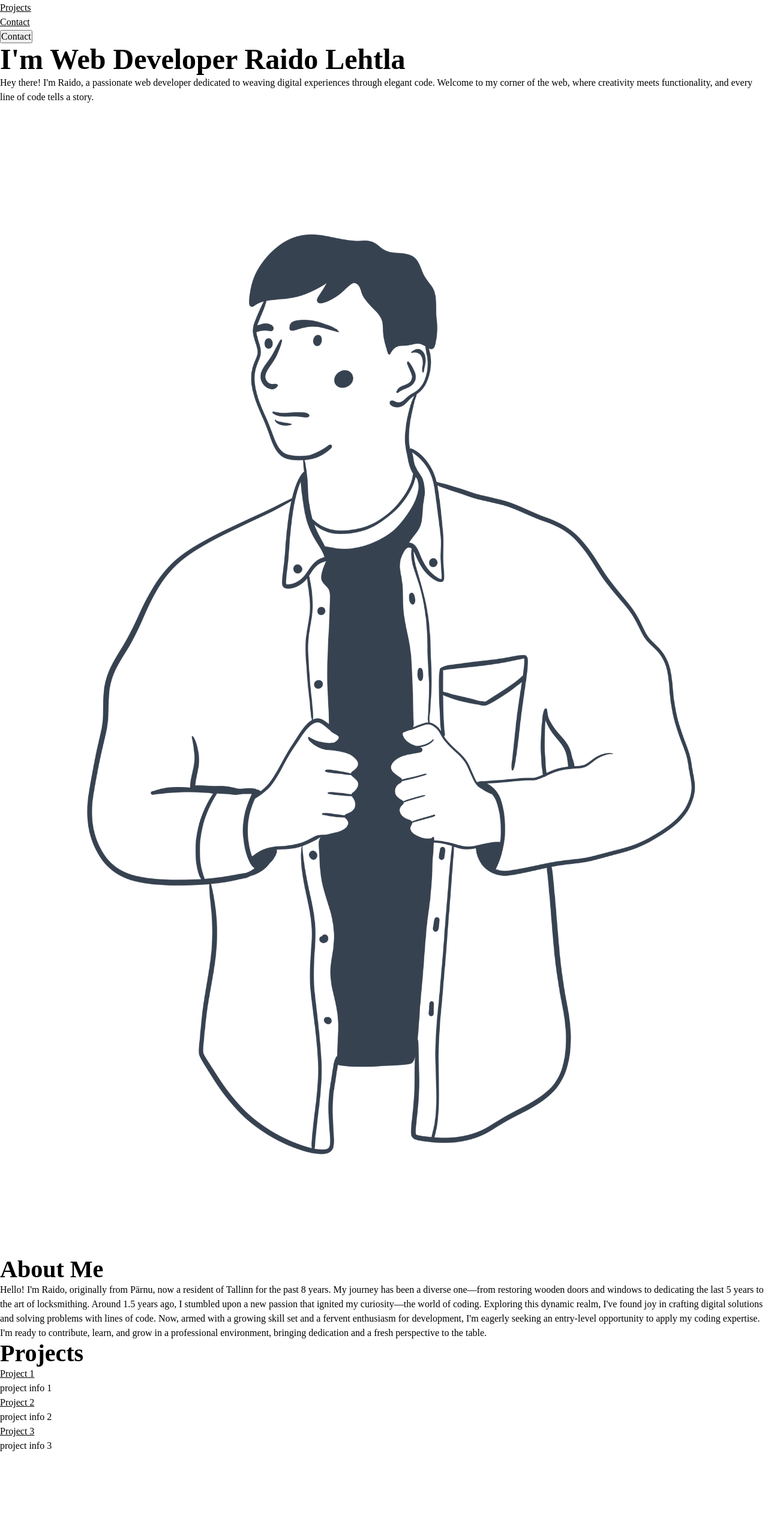
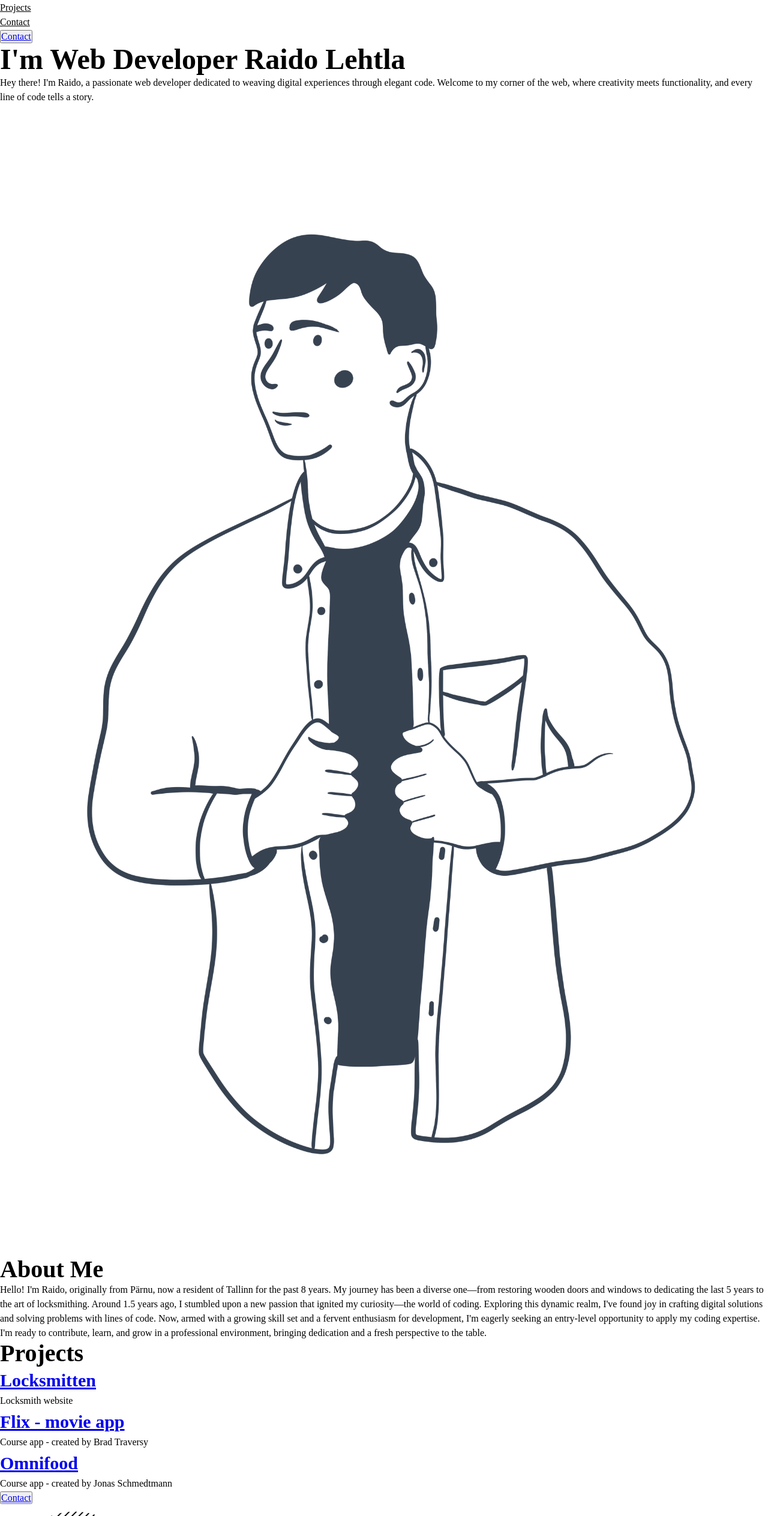
Before and after one commit to RaidoLehtla/Portfolio, a website built with Vite: page index.html in a window 1280 px wide. Shown: the part 273-2800 px from the top of the page at 60% size. Before the commit the page ends 2695 px from the top, so only its background shows below. Built offline with nearby package versions, Linux system fonts and the light colour scheme.

Commit message:
finishing html

```diff
--- a/index.html
+++ b/index.html
@@ -2,7 +2,7 @@
 <html lang="en">
   <head>
     <meta charset="UTF-8" />
-    <link rel="icon" type="image/svg+xml" href="/vite.svg" />
+    <link rel="icon" type="image/svg+xml" href="/img/r-logo.png" />
     <meta name="viewport" content="width=device-width, initial-scale=1.0" />
 
     <title>Portfolio</title>
@@ -19,7 +19,9 @@
             <li><a href="#">Contact</a></li>
           </ul>
         </nav>
-        <button class="button">Contact</button>
+        <button>
+        <a href="mailto:raidolehtla@gmail.com" class="button">Contact</a>
+      </button>
       </div>
     </header>
 
@@ -75,18 +77,38 @@
         </h2>
         <div>
           <ul>
-            <li><a href="#">Project 1</a></li>
-            <p>project info 1</p>
-            <li><a href="#">Project 2</a></li>
-            <p>project info 2</p>
-            <li><a href="#">Project 3</a></li>
-            <p>project info 3</p>
+            <li>
+
+              <a class=" fs-500 fw-bold" href="https://locksmitten.netlify.app/">Locksmitten</a>
+            </h3>
+            </li>
+            <p>Locksmith website</p>
+            <li><a class=" fs-500 fw-bold" href="https://flixx-app-git-main-raidoxs-projects.vercel.app">Flix - movie app</a></li>
+            <p>Course app - created by Brad Traversy</p>
+            <li><a class=" fs-500 fw-bold" href="https://omnifood-raido.netlify.app/">Omnifood</a></li>
+            <p>Course app - created by Jonas Schmedtmann</p>
           </ul>
         </div>
+        <button>
+        <a href="mailto:raidolehtla@gmail.com" class="button">Contact</a>
+      </button>
       </div>
       </section>
     </main>
 
+    <footer class="bg-neutral-900 text-neutral-100">
+      <div class="container">
+        <div class="single-column">
+          <div>
+            <a href="#"><img src="img/r-logo.png" alt="Logo"></a>
+          </div>
+          <div>
+            <p>Copyright &copy; by Raido Lehtla 2024</p>
+          </div>
+        </div>
+      </div>
+    </footer>
+
     <script type="module" src="/main.js"></script>
   </body>
 </html>
--- a/style.css
+++ b/style.css
@@ -160,3 +160,8 @@ svg {
 .fs-600 {
   font-size: var(--fs-600);
 }
+
+img {
+  display: block;
+  max-width: 100%;
+}
```
